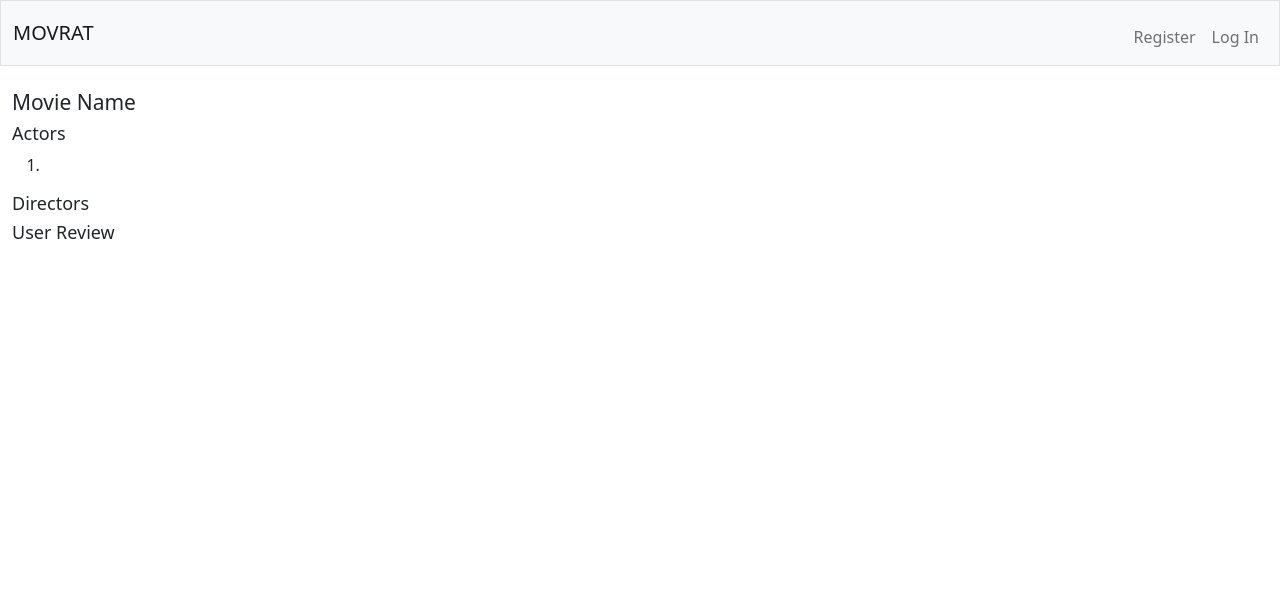
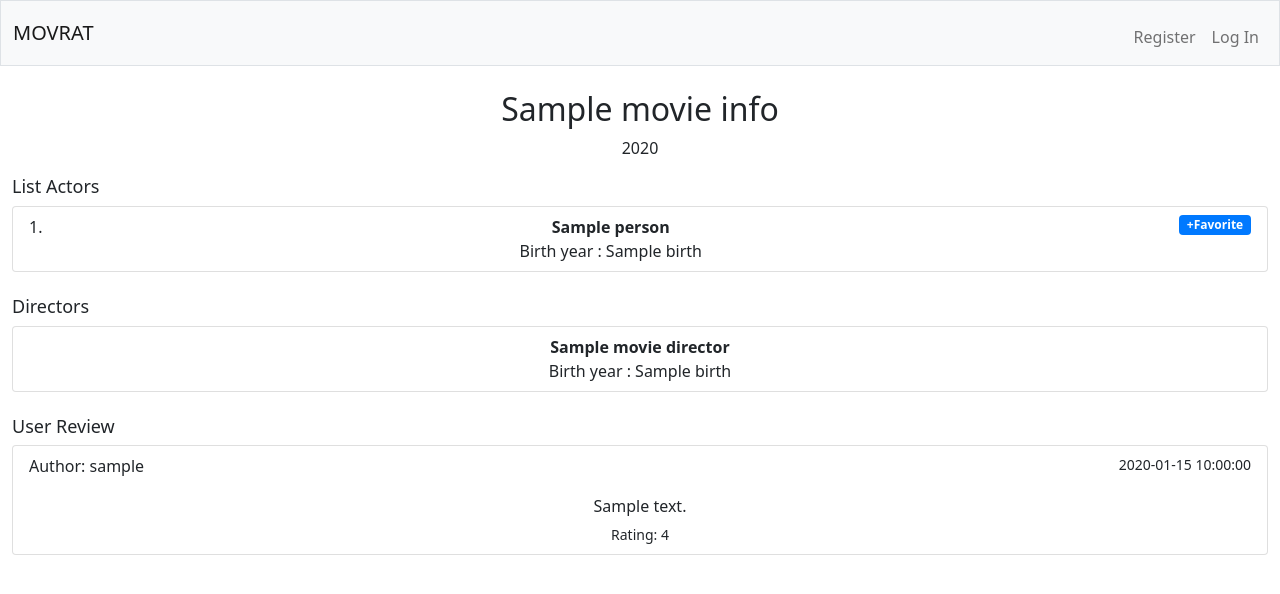
Before and after one commit to ArkanArsalan/CS50-final-project, a Flask app: template templates/movie_detail.html in a window 1280 px wide. Shown: the top 594 px of the page. Run offline with Flask 3, Linux system fonts and the light colour scheme; the template is opened without the code that fills it: most values are stand-ins (such as "Sample title", 1, 10 or a date in 2020); some libraries are stand-ins or nearby versions.

Commit message:
Adding movie detail page

```diff
--- a/app.py
+++ b/app.py
@@ -209,6 +209,60 @@ def movies():
         return render_template("movies.html", outputs=outputs)
 
 
+@app.route("/movies/<string:movie_title>")
+@login_required
+def movie_detail_movies_page(movie_title):
+    # Get user id
+    user_id  = session["user_id"]
+
+    # Get movie id
+    movie_id = db.execute("SELECT id FROM movies WHERE title = ?", movie_title)
+
+    # Handling if movie_id not found
+    if not movie_id:
+        return redirect("/movies")
+
+    # Get all the movie information
+    movie_info = db.execute("SELECT * FROM movies WHERE id = ?", movie_id[0]["id"])
+
+    # Get the movie stars and director
+    movie_stars = db.execute("SELECT * FROM people JOIN stars ON people.id = stars.person_id WHERE stars.movie_id = ?", movie_id[0]["id"])
+    movie_directors = db.execute("SELECT * FROM people JOIN directors ON people.id = directors.person_id WHERE directors.movie_id = ?", movie_id[0]["id"])
+
+    # Get user review
+    user_review = db.execute("SELECT * FROM user_review JOIN users ON user_review.user_id = users.id WHERE movie_id = ?", movie_id[0]["id"])
+
+    # Return the page
+    return render_template("movie_detail.html", movie_info=movie_info[0], movie_stars=movie_stars, movie_directors=movie_directors[0], user_review=user_review)
+
+
+@app.route("/movies/<string:movie_title>")
+@login_required
+def movie_detail_index_page(movie_title):
+    # Get user id
+    user_id  = session["user_id"]
+
+    # Get movie id
+    movie_id = db.execute("SELECT id FROM movies WHERE title = ?", movie_title)
+
+    # Handling if movie_id not found
+    if not movie_id:
+        return redirect("/movies")
+
+    # Get all the movie information
+    movie_info = db.execute("SELECT * FROM movies WHERE id = ?", movie_id[0]["id"])
+
+    # Get the movie stars and director
+    movie_stars = db.execute("SELECT * FROM people JOIN stars ON people.id = stars.person_id WHERE stars.movie_id = ?", movie_id[0]["id"])
+    movie_directors = db.execute("SELECT * FROM people JOIN directors ON people.id = directors.person_id WHERE directors.movie_id = ?", movie_id[0]["id"])
+
+    # Get user review
+    user_review = db.execute("SELECT * FROM user_review JOIN users ON user_review.user_id = users.id WHERE movie_id = ?", movie_id[0]["id"])
+
+    # Return the page
+    return render_template("movie_detail.html", movie_info=movie_info[0], movie_stars=movie_stars, movie_directors=movie_directors[0], user_review=user_review)
+
+
 @app.route("/celebs", methods=["GET", "POST"])
 @login_required
 def celebs():
@@ -236,7 +290,7 @@ def celebs():
 @app.route("/celebs/<string:celeb_name>")
 @login_required
 def add_favorite_celeb(celeb_name):
-    # Get the user id
+    # Get user id
     user_id = session["user_id"]
 
     # Get celeb id
@@ -267,7 +321,7 @@ def add_favorite_celeb(celeb_name):
 @app.route("//<string:movie_title>")
 @login_required
 def add_watchlater_main_page(movie_title):
-    # Get the user id
+    # Get user id
     user_id = session["user_id"]
 
     # Get movie id
@@ -297,7 +351,7 @@ def add_watchlater_main_page(movie_title):
 @app.route("/movies/<string:movie_title>")
 @login_required
 def add_watchlater_movies_page(movie_title):
-    # Get the user id
+    # Get user id
     user_id = session["user_id"]
 
     # Get movie id
@@ -353,5 +407,6 @@ def remove_watchlater(movie_title):
     # Redirect to watchlater page
     return redirect("/watchlater")
 
+
 if __name__ == "__main__":
-    app.run()
+    app.run(debug=True)
--- a/templates/index.html
+++ b/templates/index.html
@@ -15,6 +15,7 @@
                     <div class="fw-bold" id="title">{{ movie["title"] }}</div>
                     <div id="year">{{ movie["year"] }}</div>
                     <div id="avg-rating">rating: {{ movie["rating"] }}</div>
+                    <span class="badge" id="detail-button"><a id="detail-button-font" href="{{ url_for('movie_detail_index_page', movie_title=movie.title) }}">Detail</a></span>
                 </div>
                 <span class="badge" id="watchlater-button"><a id="watchlater-button-font" href="{{ url_for('add_watchlater_main_page', movie_title=movie.title) }}">+Add to watch later</a></span>
             </li>
--- a/templates/movie_detail.html
+++ b/templates/movie_detail.html
@@ -6,17 +6,52 @@
 
 {% block main %}
 <br>
-<h1 class="section-title">Movie Name</h1>
+<h2 class="sub-title">{{ movie_info["title"]}}</h2>
+<p>{{ movie_info["year"] }}</p>
 
-<h2 class="sub-section-title">Actors</h2>
-<ol>
-    <li></li>
+
+<h2 class="sub-section-title">List Actors</h2>
+<ol class="list-group list-group-numbered">
+    {% for person in movie_stars %}
+        <li class="list-group-item d-flex justify-content-between align-items-start">
+            <div>
+                <div class="fw-bold" id="title">{{ person["name"] }}</div>
+                <div id="year">Birth year : {{ person["birth"] }}</div>
+            </div>
+            <span class="badge" id="favorite-button"><a id="favorite-button-font" href="{{ url_for('add_favorite_celeb', celeb_name=person.name) }}">+Favorite</a></span>
+        </li>
+    {% endfor %}
 </ol>
 
+<br>
 <h2 class="sub-section-title">Directors</h2>
+<ol class="list-group list-group">
+        <li class="list-group-item d-flex justify-content-center align-items-start">
+            <div>
+                <div class="fw-bold" id="director-name">{{ movie_directors["name"] }}</div>
+                <div id="director-birth-year">Birth year : {{ movie_directors["birth"] }}</div>
+            </div>
+        </li>
+</ol>
 
 
+<br>
 <h2 class="sub-section-title">User Review</h2>
-<ol></ol>
+<div class="list-group">
+    {% if not user_review %}
+    <p>No review yet.</p>
+    {% else %}
+        {% for review in user_review %}
+            <div class="list-group-item">
+                <div class="d-flex w-100 justify-content-between">
+                    <p>Author: {{ review["username"] }}</p>
+                    <small>{{ review["datetime"]}}</small>
+                </div>
+                <p class="mb-1">{{ review["review_comment"] }}</p>
+                <small>Rating: {{ review["rating"] }}</small>
+            </div>
+        {% endfor %}
+    {% endif %}
+</div>
 
 {% endblock %}
--- a/templates/movies.html
+++ b/templates/movies.html
@@ -25,6 +25,7 @@
                 {% else %}
                     <div id="not-yet-rated">Rating: Not Yet Rated</div>
                 {% endif %}
+                <span class="badge" id="detail-button"><a id="detail-button-font" href="{{ url_for('movie_detail_movies_page', movie_title=output.title) }}">Detail</a></span>
             </div>
             <span class="badge" id="watchlater-button"><a id="watchlater-button-font" href="{{ url_for('add_watchlater_movies_page', movie_title=output.title) }}">+Add to watch later</a></span>
         </li>
```
Also changed, not shown: static/style.css (+10 -0 lines), templates/celebs.html (line endings or trailing spaces), templates/watchlater.html (line endings or trailing spaces), 1 other file.
